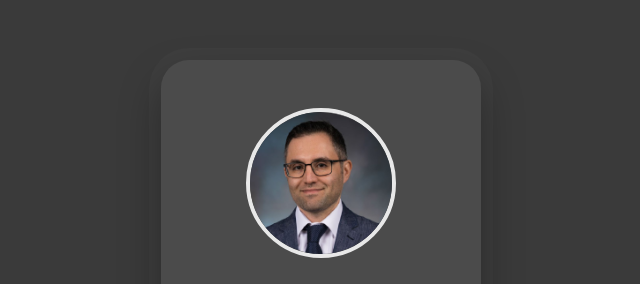
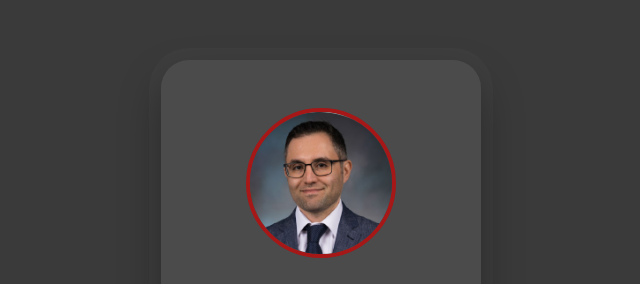
Before and after one commit to MHS1985/profile-card, a plain HTML site: page index.html in a window 1280 px wide. Shown: the part 111-395 px from the top of the page, without its empty margins (319-959 px from the left). Drawn offline with Linux system fonts and the light colour scheme.

Commit message:
change border color to red

```diff
--- a/style.css
+++ b/style.css
@@ -30,7 +30,7 @@ body {
   height: 150px;
   border-radius: 50%;
   object-fit: cover;
-  border: 4px solid #e8e8e8;
+  border: 4px solid #a61717;
   margin-bottom: 24px;
 }
 
```
